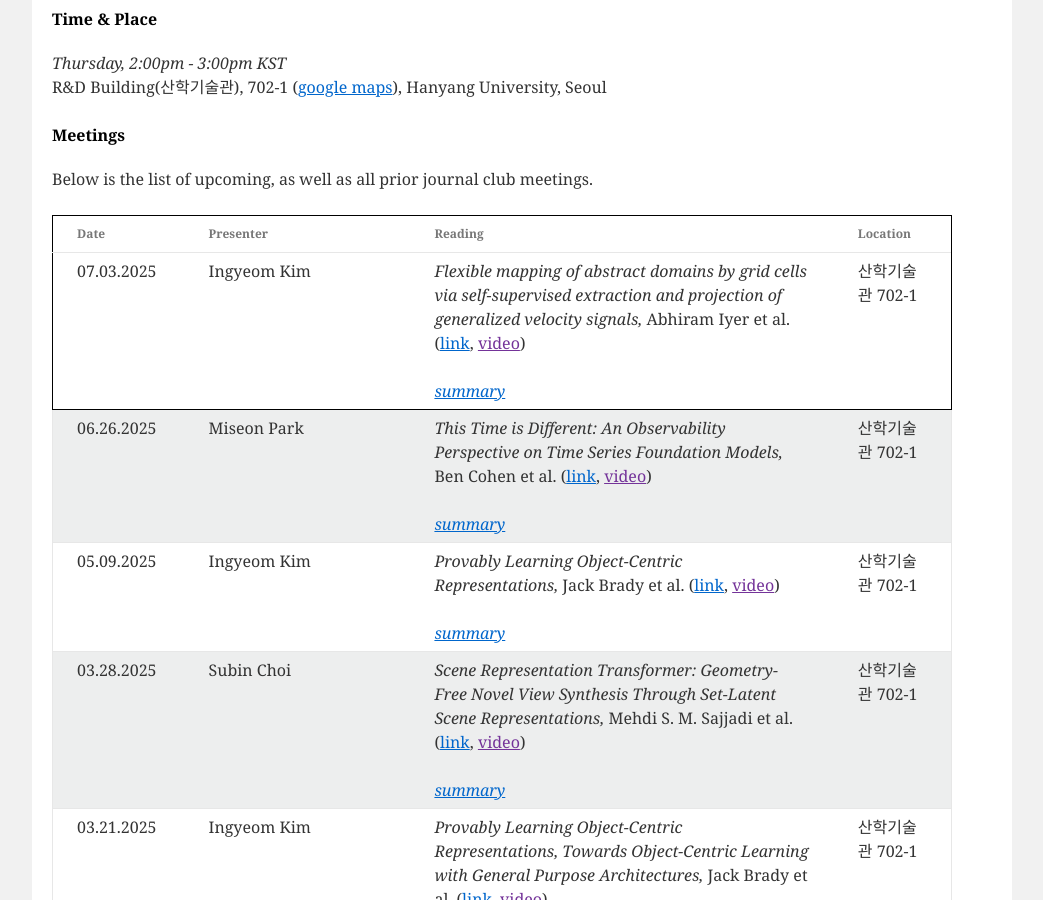
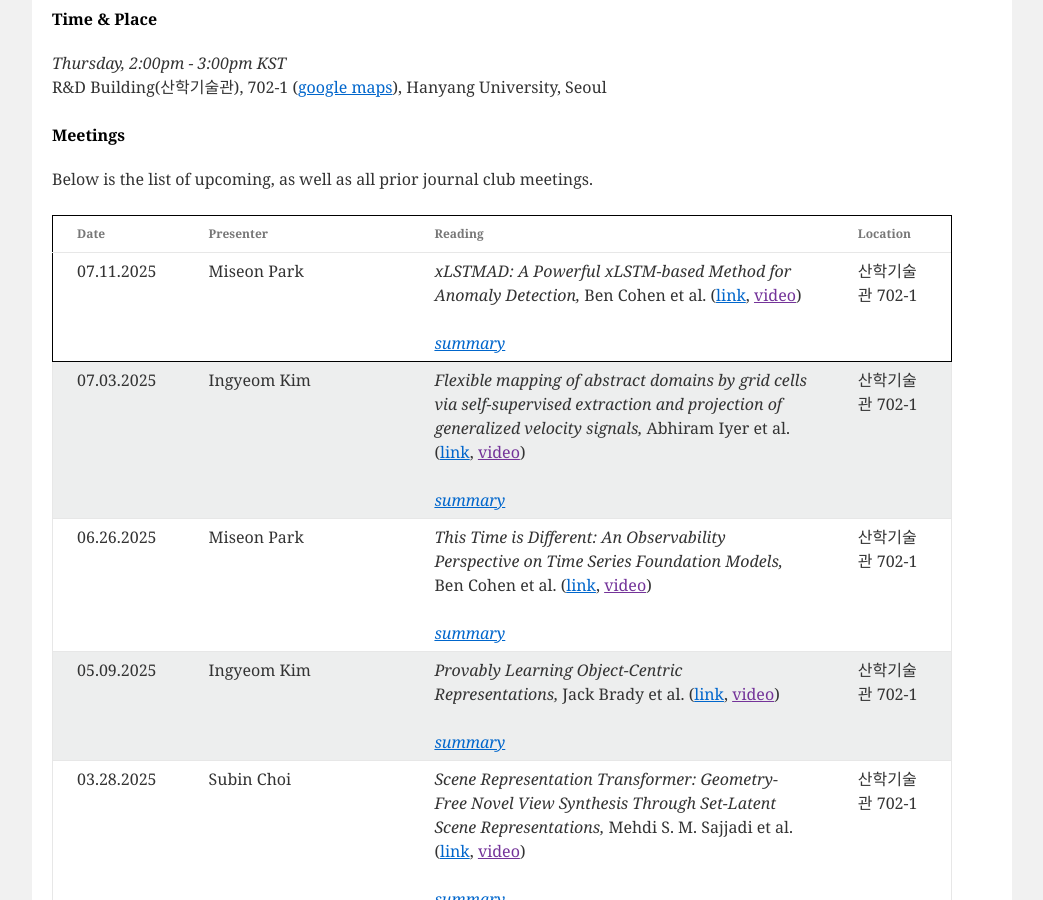
Before and after one commit to niai-lab/GraphML-JC, a Jekyll site: the page built from index.html, in a window 1280 px wide and 900 px high, scrolled down 515 px. Shown: the whole window, without its empty margins (118-1161 px from the left). Built offline with Jekyll 4.4.1, drawn with Linux system fonts in a browser that asks for light colours; part of the change alters nothing that is shown.

Commit message:
Update meeting_info.yml

```diff
--- a/_data/meeting_info.yml
+++ b/_data/meeting_info.yml
@@ -1,3 +1,14 @@
+- presenter: Miseon Park
+  date: 07.11.2025
+  paper: "xLSTMAD: A Powerful xLSTM-based Method for Anomaly Detection"
+  authors: Ben Cohen et al.
+  url: https://arxiv.org/abs/2506.22837
+  location: "산학기술관 702-1"
+  summary: >
+    Summary : xLSTMAD는 multi variate time series anomaly detection 위해 xLSTM 기반 인코더-디코더 구조를 활용한 최초의 모델이다.<br>
+    Strength : Forecasting과 reconstruction 구조를 모두 활용하고, VUS-ROC·VUS-PR 등 다양한 metric을 통해 신뢰도 높은 성능을 입증함.<br>
+    Weakness :  SoftDTW 도입에도 불구하고 MSE 대비 성능 개선이 크지 않으며, forecasting과 reconstruction을 통합하지 않고 별도로 모델링함.<br>
+
 - presenter: Ingyeom Kim
   date: 07.03.2025
   paper: "Flexible mapping of abstract domains by grid cells via self-supervised extraction and projection of generalized velocity signals"
```
